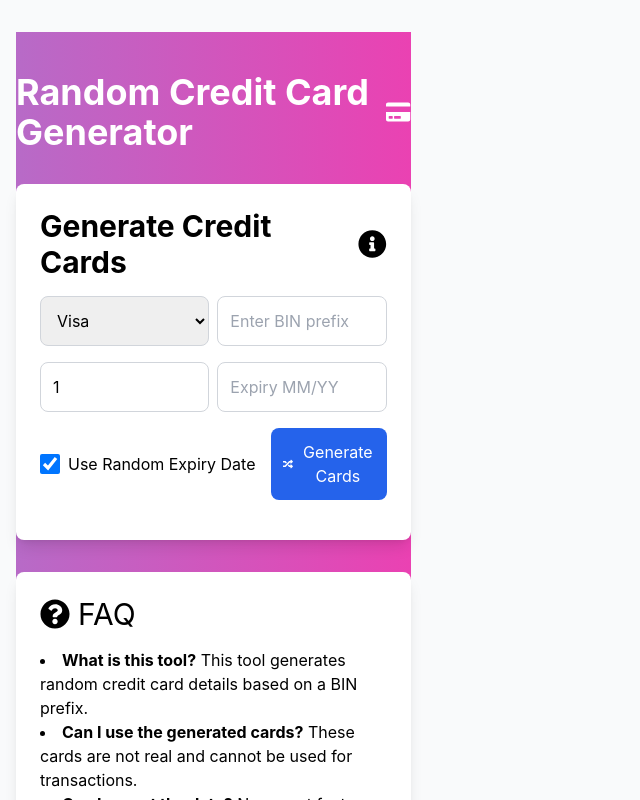
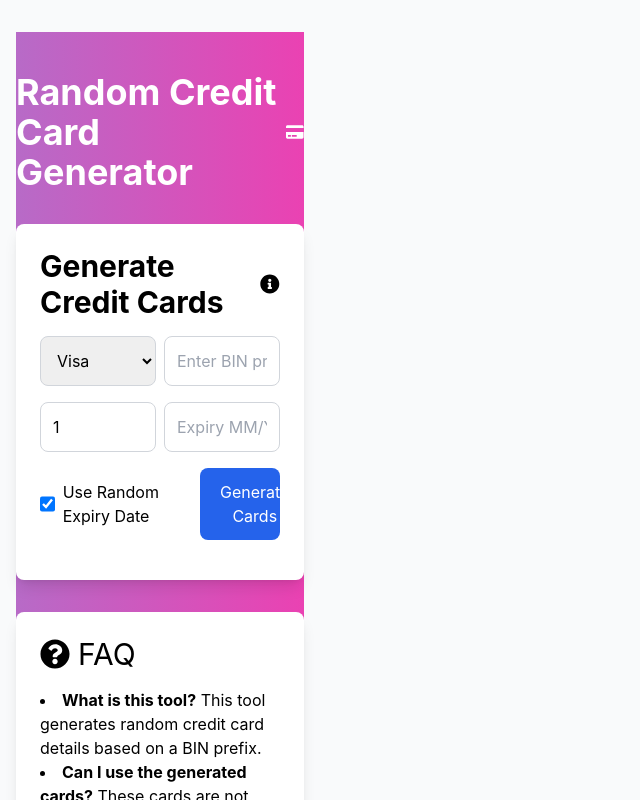
Before and after one commit to mosaphir/nextshop, a Next.js app: page / in a window 1280 px wide. Shown: the top 800 px of the page, without its empty margins (0-640 px from the left). Built offline with nearby package versions, Linux system fonts and the light colour scheme.

Commit message:
Update layout.tsx

```diff
--- a/app/layout.tsx
+++ b/app/layout.tsx
@@ -60,8 +60,10 @@
       >
         {/* Main Layout Container */}
         <div className="container mx-auto px-4 py-8">
-          <div className="grid grid-cols-1 md:grid-cols-2 lg:grid-cols-3 gap-8">
+          {/* Grid layout with responsive columns */}
+          <div className="grid grid-cols-1 sm:grid-cols-2 md:grid-cols-3 lg:grid-cols-4 gap-8">
 
+            {/* Children content will be dynamically injected here */}
             {children}
 
           </div>
```
